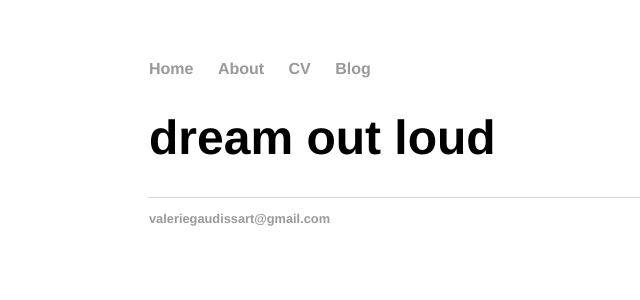
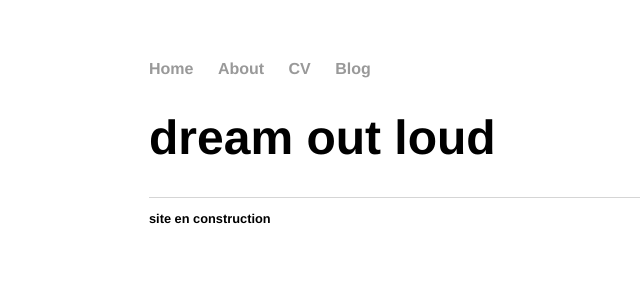
Before and after one commit to leshnik/revertouthaut, a Jekyll site: the page built from index.html, in a window 1280 px wide. Shown: the top 300 px of the page, without its empty margins (43-683 px from the left). Built offline with Jekyll 4.4.1, drawn with Linux system fonts in a browser that asks for light colours.

Commit message:
Site is published. Remove visible email address for the moment.

```diff
--- a/_layouts/default.html
+++ b/_layouts/default.html
@@ -19,7 +19,7 @@
       </div><!-- /.container -->
       <footer>
         <ul>
-          <li><a href="mailto:valeriegaudissart@gmail.com">valeriegaudissart@gmail.com</a></li>
+          <li>site en construction</li>
         </ul>
       </footer>
     </body>
```
